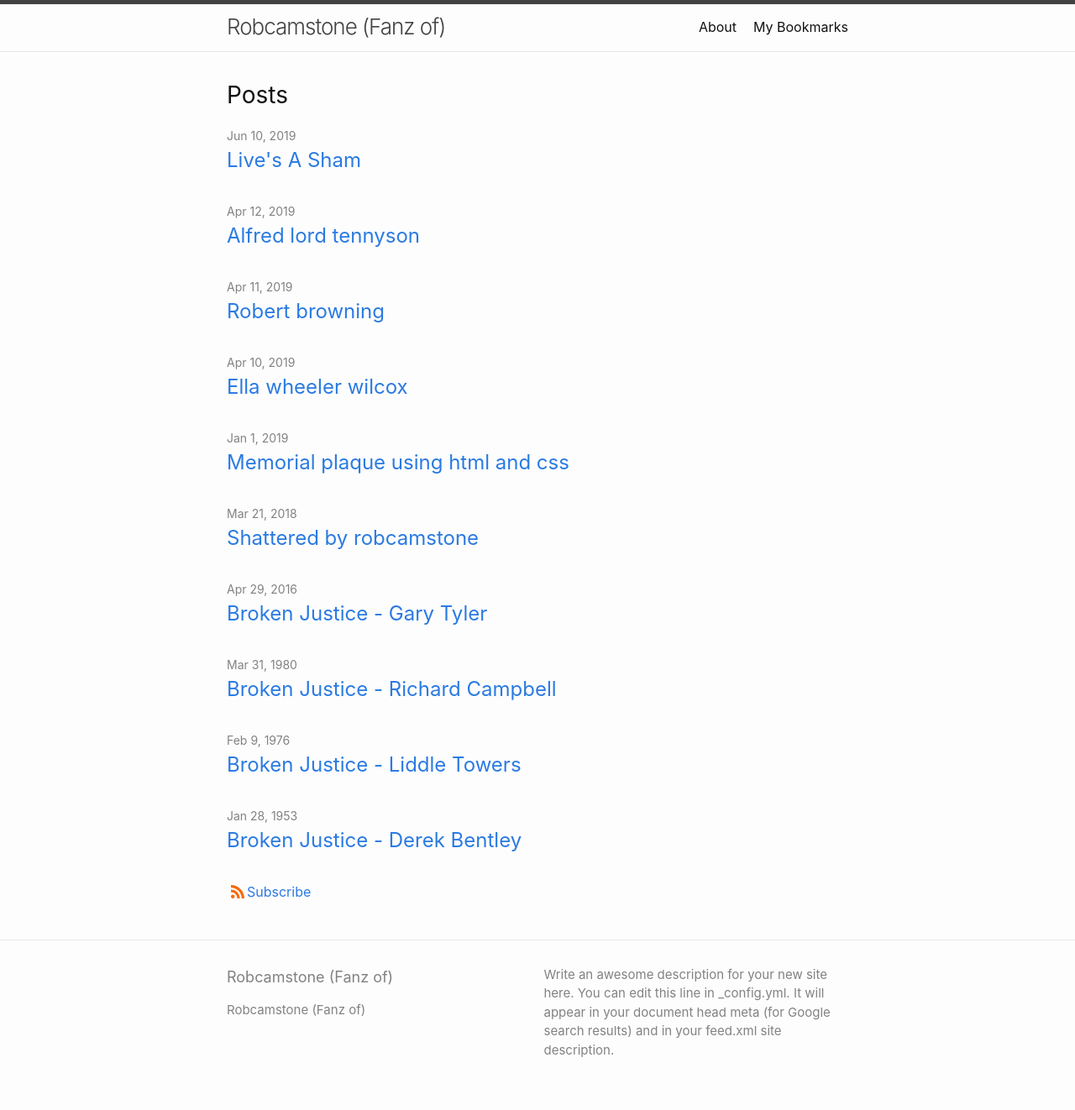
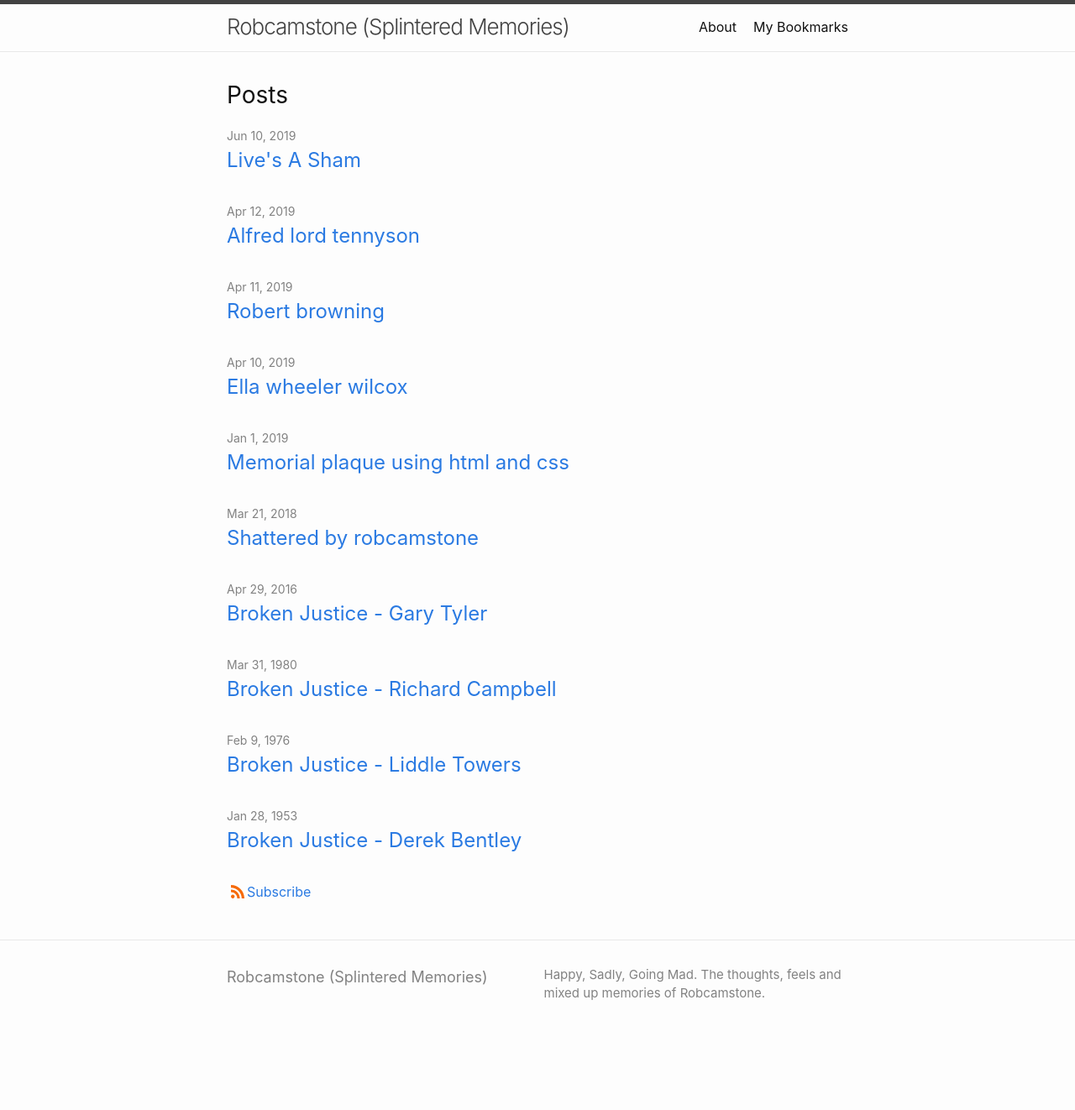
Before and after one commit to Robcamstone/Robcamstone.github.io, a Jekyll site: the page built from index.md, in a window 1280 px wide. Shown: the whole page at 84% size. Built offline with Jekyll 4.4.1, drawn with Linux system fonts in a browser that asks for light colours; after the commit the page ends 1255 px from its top, so only the background shows below that.

Commit message:
Update _config.yml, footer.html, and favicon.ico

```diff
--- a/_config.yml
+++ b/_config.yml
@@ -13,12 +13,9 @@
 # you will see them accessed via {{ site.title }}, {{ site.email }}, and so on.
 # You can create any custom variable you would like, and they will be accessible
 # in the templates via {{ site.myvariable }}.
-title: Robcamstone (Fanz of)
-email:
+title: Robcamstone (Splintered Memories)
 description: >- # this means to ignore newlines until "baseurl:"
-  Write an awesome description for your new site here. You can edit this
-  line in _config.yml. It will appear in your document head meta (for
-  Google search results) and in your feed.xml site description.
+  Happy, Sadly, Going Mad. The thoughts, feels and mixed up memories of Robcamstone.
 baseurl: "" # the subpath of your site, e.g. /blog
 url: "" # the base hostname & protocol for your site, e.g. http://example.com
 twitter_username:
--- a/_includes/footer.html
+++ b/_includes/footer.html
@@ -6,7 +6,7 @@
     <div class="footer-col-wrapper">
       <div class="footer-col one-half">
       <h2 class="footer-heading">{{ site.title | escape }}</h2>
-        <ul class="contact-list">
+<!--        <ul class="contact-list">
           <li class="p-name">
             {%- if site.author -%}
               {{ site.author | escape }}
@@ -17,7 +17,7 @@
             {%- if site.email -%}
             <li><a class="u-email" href="mailto:{{ site.email }}">{{ site.email }}</a></li>
             {%- endif -%}
-        </ul>
+        </ul> -->
       </div>
 
       <div class="footer-col one-half">
```
Also changed, not shown: favicon.ico (added).
